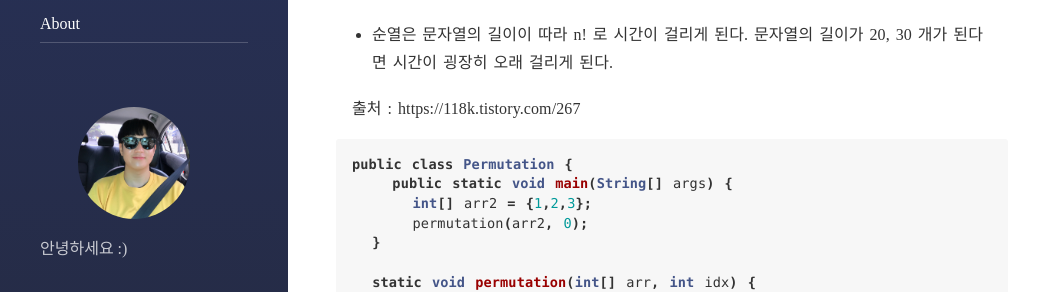
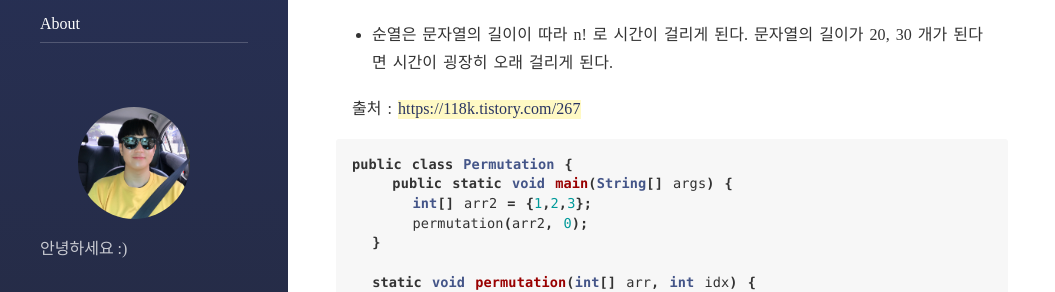
Before and after one commit to ini080/ini080.github.io, a Jekyll site: the page built from _posts/2019-09-02-algo-theory-Permutation.md, in a window 1280 px wide and 900 px high. Shown: the part 428-720 px from the top of the window, without its empty margins (0-1055 px from the left). Built offline with Jekyll 4.4.1, drawn with Linux system fonts in a browser that asks for light colours; nearby versions of some CDN libraries; comment, search, counter and statistics services are not loaded; part of the change alters nothing that is shown.

````diff
--- a/_posts/2019-09-02-algo-theory-Permutation.md
+++ b/_posts/2019-09-02-algo-theory-Permutation.md
@@ -23,8 +23,7 @@ tags: theory
 * 순열은 문자열의 길이이 따라 n! 로 시간이 걸리게 된다.
   문자열의 길이가 20, 30 개가 된다면 시간이 굉장히 오래 걸리게 된다.
 
-출처 : https://118k.tistory.com/267
-
+출처 : [https://118k.tistory.com/267 ](https://118k.tistory.com/267)
 ```java
 public class Permutation {
     public static void main(String[] args) {
````
